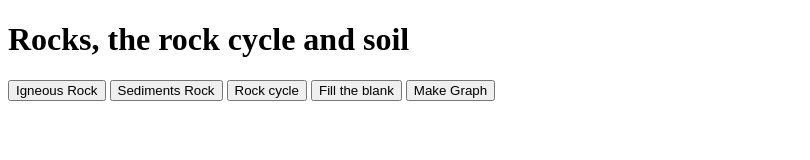
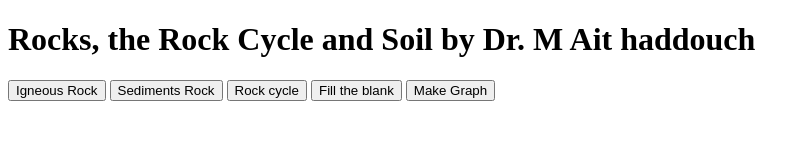
Before and after one commit to Dr-m-haddouch/Science, a plain HTML site: page index.html in a window 1280 px wide. Shown: the whole page, without its empty margins (0-810 px from the left). Drawn offline with Linux system fonts and the light colour scheme.

Commit message:
index.html

```diff
--- a/index.html
+++ b/index.html
@@ -3,10 +3,10 @@
 <head>
     <meta charset="UTF-8">
     <meta name="viewport" content="width=device-width, initial-scale=1.0">
-    <title>Rocks, the Rock Cycle and Soil by Dr. M Ait haddouch</title>
+    <title>Rocks, the Rock Cycle and Soil</title>
 </head>
 <body>
-    <h1>Rocks, the rock cycle and soil</h1>
+    <h1>Rocks, the Rock Cycle and Soil by Dr. M Ait haddouch</h1>
     <button onclick="loadExternalHTML('Igneous_Rock_quiz.html')">Igneous Rock</button>
     <button onclick="loadExternalHTML('sediments_Rock_quiz.html')">Sediments Rock</button>
     <button onclick="loadExternalHTML('Rock_cycle_dragdrop.html')">Rock cycle</button>
```
